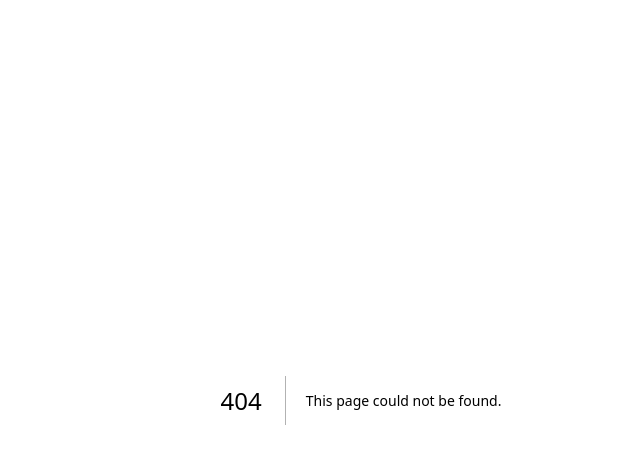
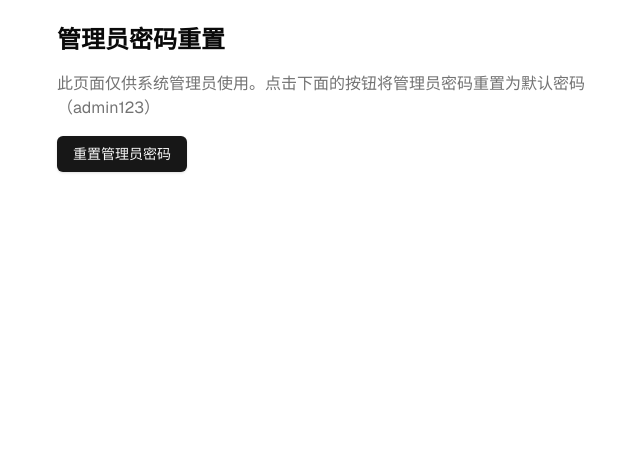
Before and after one commit to wilsoninuk/CCsystem, a Next.js app: page /admin-reset in a window 1280 px wide. Before the commit this address had no page. Shown: the top 464 px of the page, without its empty margins (279-919 px from the left). Built offline with nearby package versions, Linux system fonts and the light colour scheme.

Commit message:
fix: rename admin reset password page to avoid route conflict

```diff
--- a/src/app/(admin)/reset-password/page.tsx
+++ b/src/app/(admin)/admin-reset/page.tsx
@@ -3,7 +3,7 @@
 import { Button } from "@/components/ui/button"
 import { toast } from "sonner"
 
-export default function ResetPasswordPage() {
+export default function AdminResetPage() {
   const handleReset = async () => {
     try {
       const response = await fetch('/api/admin/reset-admin', {
@@ -25,12 +25,12 @@
   return (
     <div className="container max-w-2xl py-6">
       <div className="space-y-4">
-        <h1 className="text-2xl font-bold">重置管理员密码</h1>
+        <h1 className="text-2xl font-bold">管理员密码重置</h1>
         <p className="text-muted-foreground">
-          点击下面的按钮将管理员密码重置为默认密码（admin123）
+          此页面仅供系统管理员使用。点击下面的按钮将管理员密码重置为默认密码（admin123）
         </p>
         <Button onClick={handleReset}>
-          重置密码
+          重置管理员密码
         </Button>
       </div>
     </div>
```
